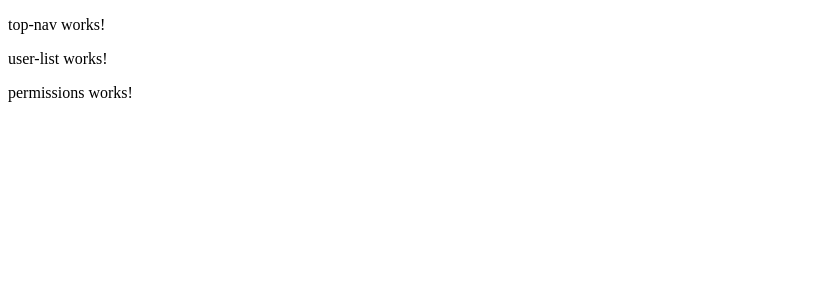
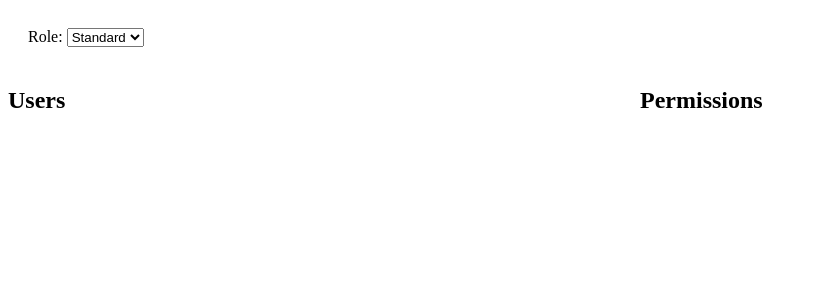
Before and after one commit to RMAngular/service-with-subject, an Angular app: page /dashboard in a window 1280 px wide. Shown: the top 300 px of the page, without its empty margins (0-817 px from the left). Built offline with nearby package versions, Linux system fonts and the light colour scheme.

Commit message:
added html wireups

```diff
--- a/src/app/dashboard/components/permissions/permissions.component.html
+++ b/src/app/dashboard/components/permissions/permissions.component.html
@@ -1,3 +1,4 @@
-<p>
-  permissions works!
-</p>
+<h2>Permissions</h2>
+<div *ngFor="let user of users">
+  {{user.name}} - {{user.role}}
+</div>
--- a/src/app/dashboard/components/top-nav/top-nav.component.html
+++ b/src/app/dashboard/components/top-nav/top-nav.component.html
@@ -1,3 +1,7 @@
-<p>
-  top-nav works!
-</p>
+<div style="padding: 20px;">
+  <label for="role">Role: </label>
+  <select name="role" [(ngModel)]="role" (change)="onRoleChange()">
+    <option>Admin</option>
+    <option>Standard</option>
+  </select>
+</div>
--- a/src/app/dashboard/components/top-nav/top-nav.component.ts
+++ b/src/app/dashboard/components/top-nav/top-nav.component.ts
@@ -1,15 +1,18 @@
-import { Component, OnInit } from '@angular/core';
+import { Component, OnInit } from "@angular/core";
 
 @Component({
-  selector: 'app-top-nav',
-  templateUrl: './top-nav.component.html',
-  styleUrls: ['./top-nav.component.css']
+  selector: "app-top-nav",
+  templateUrl: "./top-nav.component.html",
+  styleUrls: ["./top-nav.component.css"]
 })
 export class TopNavComponent implements OnInit {
+  role: string = "Standard";
 
-  constructor() { }
+  constructor() {}
 
-  ngOnInit() {
+  ngOnInit() {}
+
+  onRoleChange() {
+    console.log(this.role);
   }
-
 }
--- a/src/app/dashboard/components/user-list/user-list.component.html
+++ b/src/app/dashboard/components/user-list/user-list.component.html
@@ -1,3 +1,4 @@
-<p>
-  user-list works!
-</p>
+<h2>Users</h2>
+<div *ngFor="let user of users">
+  {{user.id}} - {{user.name}}
+</div>
--- a/src/app/dashboard/containers/dashboard/dashboard.component.html
+++ b/src/app/dashboard/containers/dashboard/dashboard.component.html
@@ -1,3 +1,8 @@
 <app-top-nav></app-top-nav>
-<app-user-list></app-user-list>
-<app-permissions></app-permissions>
+<div style="width: 50%; float: left">
+  <app-user-list>
+  </app-user-list>
+</div>
+<div style="width: 50%; float: left">
+  <app-permissions></app-permissions>
+</div>
--- a/src/app/dashboard/dashboard.module.ts
+++ b/src/app/dashboard/dashboard.module.ts
@@ -1,12 +1,14 @@
 import { NgModule } from "@angular/core";
 import { CommonModule } from "@angular/common";
+import { FormsModule } from "@angular/forms";
+
 import { DashboardComponent } from "./containers/dashboard/dashboard.component";
 import { UserListComponent } from "./components/user-list/user-list.component";
 import { TopNavComponent } from "./components/top-nav/top-nav.component";
 import { PermissionsComponent } from "./components/permissions/permissions.component";
 
 @NgModule({
-  imports: [CommonModule],
+  imports: [CommonModule, FormsModule],
   declarations: [
     DashboardComponent,
     UserListComponent,
```
